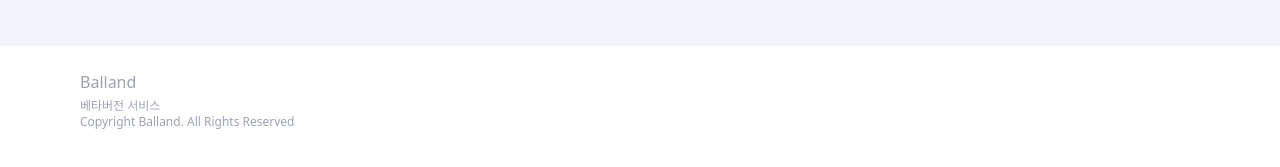
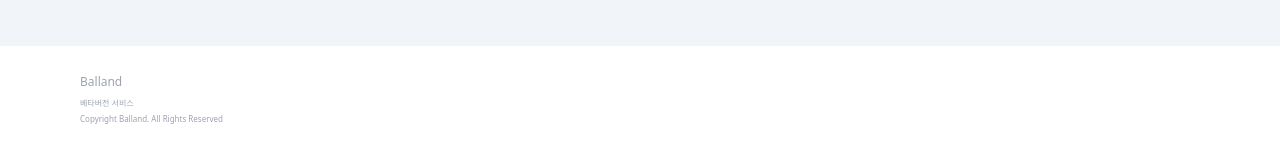
Before and after one commit to Ballandd/Balland_Web, a Next.js app in the folder balland/: page / in a window 1280 px wide. Shown: the part 750-917 px from the top of the page. Built offline with nearby package versions, Linux system fonts and the light colour scheme; no server answers.

Commit message:
Style(Footer.js): PC 폰트 사이즈 줄임

```diff
--- a/balland/components/Footer.js
+++ b/balland/components/Footer.js
@@ -1,10 +1,10 @@
 const Footer = () => {
     return(
         <footer className="mt-6 mb-10 bg-white">
-            <div className="pt-6 pl-4 xxs:pl-6 xs:pl-8 s:pl-10 sm:pl-16 md:pl-20 text-gray-400">
-                <h1 className="text-base mb-1">Balland</h1>
-                <h2 className="text-xs">베타버전 서비스</h2>
-                <h2 className="text-xs">Copyright Balland. All Rights Reserved</h2>
+            <div className="pt-6 pl-6 xs:pl-8 s:pl-10 sm:pl-16 md:pl-20 text-gray-400">
+                <h1 className="text-base md:text-[12px] mb-1 md:mb-px">Balland</h1>
+                <h2 className="text-xs md:text-[8px]">베타버전 서비스</h2>
+                <h2 className="text-xs md:text-[8px]">Copyright Balland. All Rights Reserved</h2>
             </div>
         </footer>
     )
```
